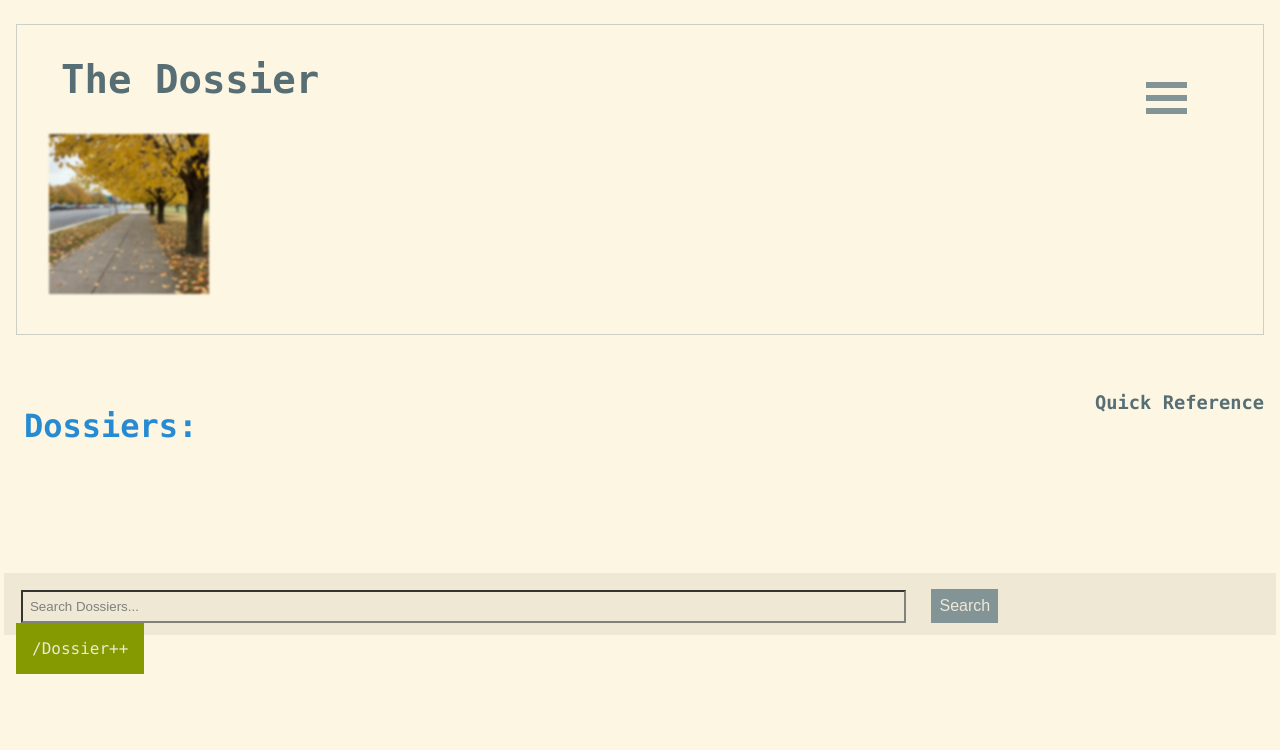
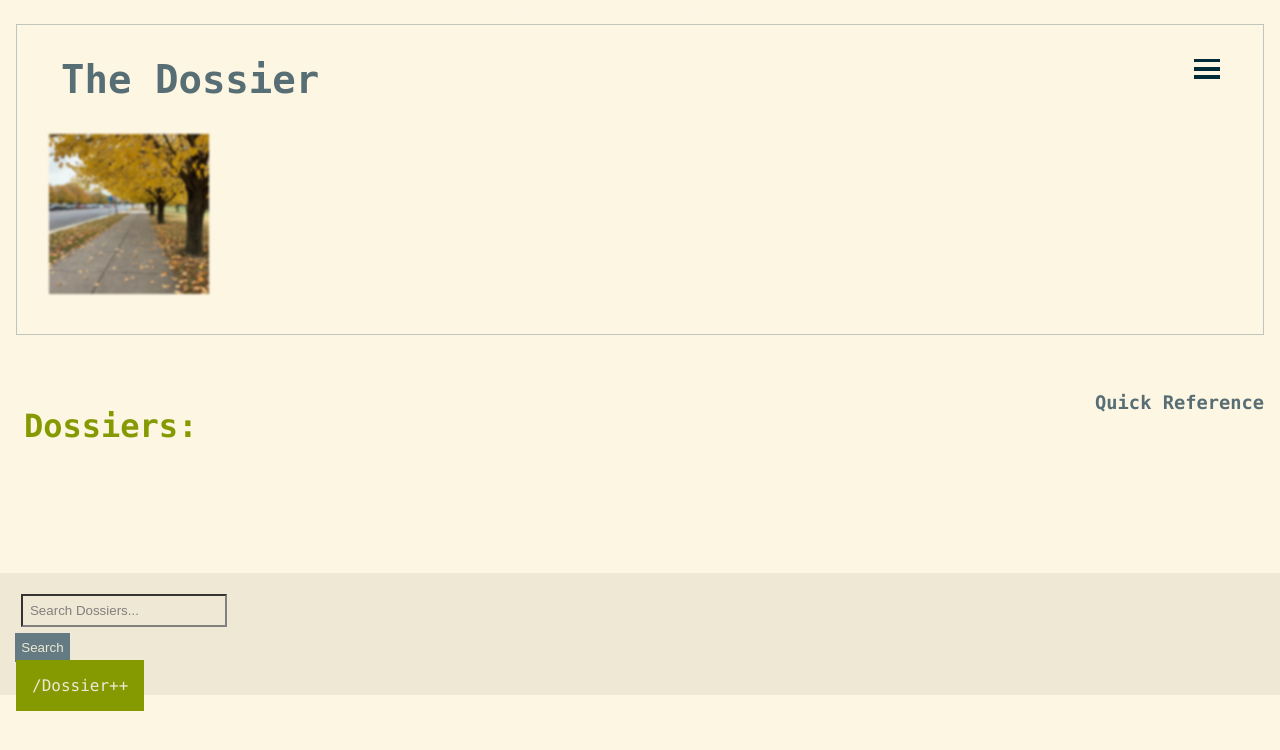
Before and after one commit to punctuationmarks/Dossier, a Django app: page /dossiers/ in a window 1280 px wide. Shown: the top 750 px of the page. Run offline with Django 3.2, Linux system fonts and the light colour scheme; the visitor is signed in with stand-in values (Sample User, id 1); data that the repository does not hold is empty.

Commit message:
Added color scheme change

```diff
--- a/VanillaDossier/Main_Templates/static/Main_Templates/main.js
+++ b/VanillaDossier/Main_Templates/static/Main_Templates/main.js
@@ -4,20 +4,30 @@
 // need to have this function on the actual html/css properties since
 // it needs to be an onClick() function
 
-let mainNav = document.getElementById('js_menu');
-let navBarToggle = document.getElementById('js_navbar_toggle');
+let htmlDoc = document.getElementById("html_id");
+let colorToggle = document.getElementById("js_color_scheme_toggle");
+let mainNav = document.getElementById("js_menu");
+let navBarToggle = document.getElementById("js_navbar_toggle");
 
 
-function hamburgerAnimation(mainNav) {
-    mainNav.classList.toggle("change_hamburger");
+
+// Color scheme toggle mode
+function darkLightModesSwitch(htmlDoc) {
+  htmlDoc.classList.toggle("dark_mode");
 }
 
+colorToggle.addEventListener("click", function() {
+  htmlDoc.classList.toggle("dark_mode");
+});
+
+function hamburgerAnimation(mainNav) {
+  mainNav.classList.toggle("change_hamburger");
+}
 
 // this needs to be done separately, by the ID while the hamburgerAnimation is done by onClick
-navBarToggle.addEventListener('click', function() {
-    // mainNav.classList.toggle('change_hamburger');
-    mainNav.classList.toggle('active_navbar');
+navBarToggle.addEventListener("click", function() {
+  // mainNav.classList.toggle('change_hamburger');
+  mainNav.classList.toggle("active_navbar");
 });
 
-
 // free rides to the top
--- a/VanillaDossier/Main_Templates/static/Main_Templates/styles.css
+++ b/VanillaDossier/Main_Templates/static/Main_Templates/styles.css
@@ -20,23 +20,50 @@
 */
 
 /* using the solarized light palette */
-html {
+html.light_mode {
   background: var(--background);
   --background: rgba(253, 246, 227, 1);
   --background-transparent: rgba(253, 246, 227, 0.1);
-  --triad-primary-1: #dc322f;
+  --triad-primary-1: #dc3682;
   --triad-primary-2: #268bd2;
   --triad-primary-3: #859900;
+  --triad-primary-4: #b58900;
   --triad-secondary-1: #d33682;
   --triad-secondary-2: #6c71c4;
   --triad-secondary-3: #2aa198;
-  --base-gray: #839496;
-  --transluscent-gray: rgba(131, 148, 150, 0.2);
-  --semi-transluscent-gray: rgba(131, 148, 150, 0.4);
+  --triad-secondary-4: #cb4b16;
+  --base-gray: #657b83;
+  --transluscent-gray: rgba(101, 123, 131, 0.2);
+  --semi-transluscent-gray: rgba(101, 123, 131, 0.4);
   --base-light: #eee8d5;
   --base-dark: #002b36;
   --base-text: #586e75;
-  --button-text: #073642;
+  --button-text: #002b36;
+  --button-background: #2aa198;
+  --hamburger-background: #002b36;
+}
+
+html.dark_mode {
+  background: var(--background);
+  --background: #002b36;
+  --background-transparent: rgba(43, 54, 193, 0.1);
+  --triad-primary-1: #dc3682;
+  --triad-primary-2: #268bd2;
+  --triad-primary-3: #859900;
+  --triad-primary-4: #b58900;
+  --triad-secondary-1: #d33682;
+  --triad-secondary-2: #6c71c4;
+  --triad-secondary-3: #2aa198;
+  --triad-secondary-4: #cb4b16;
+  --base-gray: #657b83;
+  --transluscent-gray: rgba(101, 123, 131, 0.2);
+  --semi-transluscent-gray: rgba(101, 123, 131, 0.4);
+  --base-light: #586e75;
+  --base-dark: #002b36;
+  --base-text: #839496;
+  --button-text: #002b36;
+  --button-background: #2aa198;
+  --hamburger-background: rgba(253, 246, 227, 1);
 }
 
 * {
@@ -71,23 +98,27 @@
 }
 
 button {
-  background-color: var(--base-gray);
-  border: none;
+  background-color: var(--button-background);
   color: var(--button-text);
-  padding: 1em 1.5em;
-  text-align: center;
-  text-decoration: none;
-  display: inline-block;
-  font-size: 1em;
 }
+
+
+/* some button defaults that need to be applied individually not global
+border: none;
+padding: 1em 1.5em;
+text-align: center;
+text-decoration: none;
+display: inline-block;
+font-size: 1em; */
+
 
 main {
   display: grid;
-  grid-template-columns: 1fr 1fr 1fr;
+  grid-template-columns: 1fr repeat(auto);
   grid-template-areas:
     "header . sidebar"
     "body body sidebar"
-    ". pagination ."
+    " . pagination ."
     ". bottom_page .";
   margin: 1em 0 1em 0;
   padding-bottom: 5%;
@@ -127,7 +158,6 @@
   font-family: monospace;
 }
 
-
 #skip_links_wrapper {
   display: flex;
   height: 0.5em;
@@ -141,7 +171,7 @@
 }
 
 .skip_links:focus {
-  color: var(--base-text);
+  color: var(--base-light);
   border: 1px solid var(--transluscent-gray);
 }
 
@@ -208,7 +238,7 @@
   right: 2.75em;
   cursor: pointer;
   font-size: 1.3em;
-  background: var(--background-transparent);
+  background: transparent;
 }
 
 #js_navbar_toggle {
@@ -227,7 +257,7 @@
 .hamburger_bar_3 {
   width: 2em;
   height: 0.28em;
-  background-color: var(--base-gray);
+  background-color: var(--hamburger-background);
   margin: 0.35em 0.2em;
   padding-top: 0.28em;
   transition: 0.45s;
@@ -246,6 +276,16 @@
   transform: rotate(65deg) translate(-0.35em, -0.2em);
 }
 
+
+/* Switching color scheme button */
+.color_scheme_button{
+  padding: 1em;
+  margin: 0.5em;
+  position: static;
+  left: 0;
+  top: 0;
+}
+
 /*
 FIX THE NAVIAGTION AND ADD IT BACK HERE IF IT CAN LOGICALLY GO HERE
 
@@ -261,10 +301,9 @@
   text-align: center;
 } */
 
-
-footer.#navigation_footer {
+#navigation_footer {
   display: flex;
-  justify-content: center;
+  justify-content: flex-start;
   background-color: var(--base-light);
   /* margin: 0.5em 0 0 0; */
   /* padding: 1em; */
@@ -274,7 +313,6 @@
     "quick_buttons_ul ."
     "search-form post"; */
 }
-
 
 #searchbar_input {
   color: var(--base-dark);
@@ -293,14 +331,12 @@
   padding: 0.5em;
 }
 
-
 #post_href {
   background-color: var(--triad-primary-3);
   color: var(--base-light);
   margin: 1em;
   padding: 1em;
 }
-
 
 /* Editing the post for all apps */
 .edit_href_div {
@@ -390,7 +426,6 @@
   color: var(--triad-primary-2);
 }
 
-
 /* About.html */
 #about_page_header_h1 {
   color: var(--triad-primary-3);
@@ -408,12 +443,12 @@
 
 /* Dossier.html  */
 #dossiers_header_h1 {
-  color: var(--triad-primary-2);
+  color: var(--triad-primary-3);
 }
 
 /* Workideas.html */
 #work_ideas_header_h1 {
-  color: var(--triad-secondary-1);
+  color: var(--triad-secondary-2);
 }
 
 /* Thoughts.html */
@@ -433,7 +468,6 @@
 }
 
 /* MEDIA SIZING  */
-
 
 /* Needs to be FIXED */
 
@@ -466,7 +500,6 @@
     margin: 1em;
     padding: 1em;
   }
-
 
   #quick_buttons_ul {
     list-style: none;
--- a/VanillaDossier/Main_Templates/templates/Main_Templates/base.html
+++ b/VanillaDossier/Main_Templates/templates/Main_Templates/base.html
@@ -1,6 +1,6 @@
 {% load static %}
 <!DOCTYPE html>
-<html lang="en" id="html_id">
+<html lang="en" id="html_id" class="light_mode">
   <head>
     <meta charset="UTF-8" />
     <meta name="viewport" content="width=device-width, initial-scale=1.0" />
@@ -17,17 +17,21 @@
     <section id="skip_links_wrapper">
       <a href="#navbar_toggle" class="skip_links">Skip to Navigation</a>
       <a href="#main" class="skip_links">Skip to Main Content</a>
-      {% block skip_links %}
-      {% endblock skip_links %}
+
+      {% if user.is_authenticated %}
+          {% block skip_links %}
+          {% endblock skip_links %}
+      {% endif %}
     </section>
     <nav id="nav_bar">
 <a href="/" class="nav_bar_logo">
       <h1 id="nav_bar_text">The Dossier</h1>
     </a>
+
         <img id="nav_bar_image" src="{% static 'images/autumn-leaves-walkway.jpg'%}" />
       <!-- custom hamburger, for responsive navbar -->
         <div id="navbar_toggle">
-        <button class="navbar_toggle" onclick=hamburgerAnimation(this) id="js_navbar_toggle">
+        <button class="navbar_toggle" id="js_navbar_toggle" onclick=hamburgerAnimation(this)>
             <div class="hamburger_bar_1"></div>
             <div class="hamburger_bar_2"></div>
             <div class="hamburger_bar_3"></div>
@@ -45,11 +49,14 @@
           <li class="nav_bar_li"><a href="/admin" class="nav_bar_links">Login</a></li>
           <li class="nav_bar_li"><a href="/about" class="nav_bar_links">About</a></li>
 {% endif %}
+        <li class="nav_bar_li">
+          <button class="color_scheme_button" id="js_color_scheme_toggle" onclick=darkLightModesSwitch(this)>Change Color Scheme</button>
+        </li>
           <li>
             {{ current_time }}
           </li>
+        </ul>
 
-        </ul>
         <!-- search bar for searching, only shown on the main pages of the different apps -->
 
     </nav>
```
Also changed, not shown: VanillaDossier/Main_Templates/templates/Main_Templates/home.html (+25 -43 lines).
